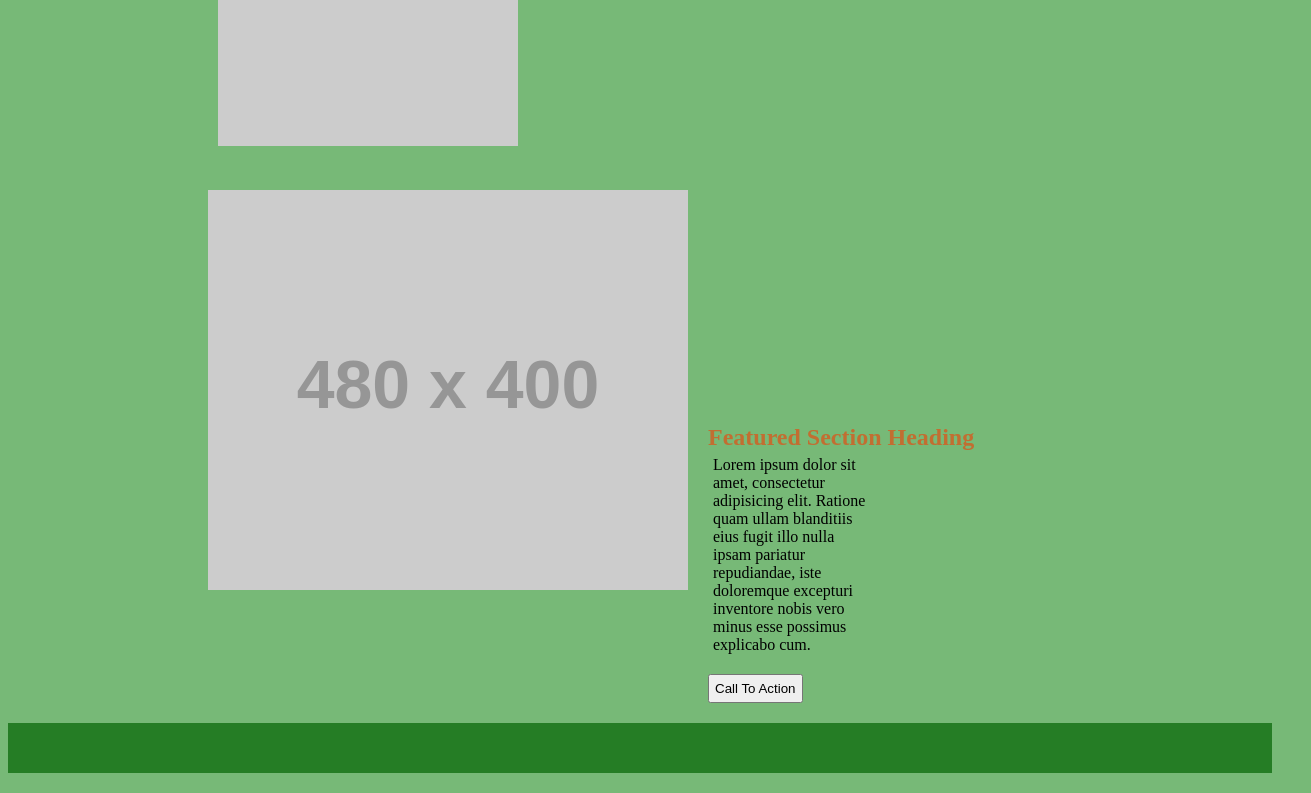
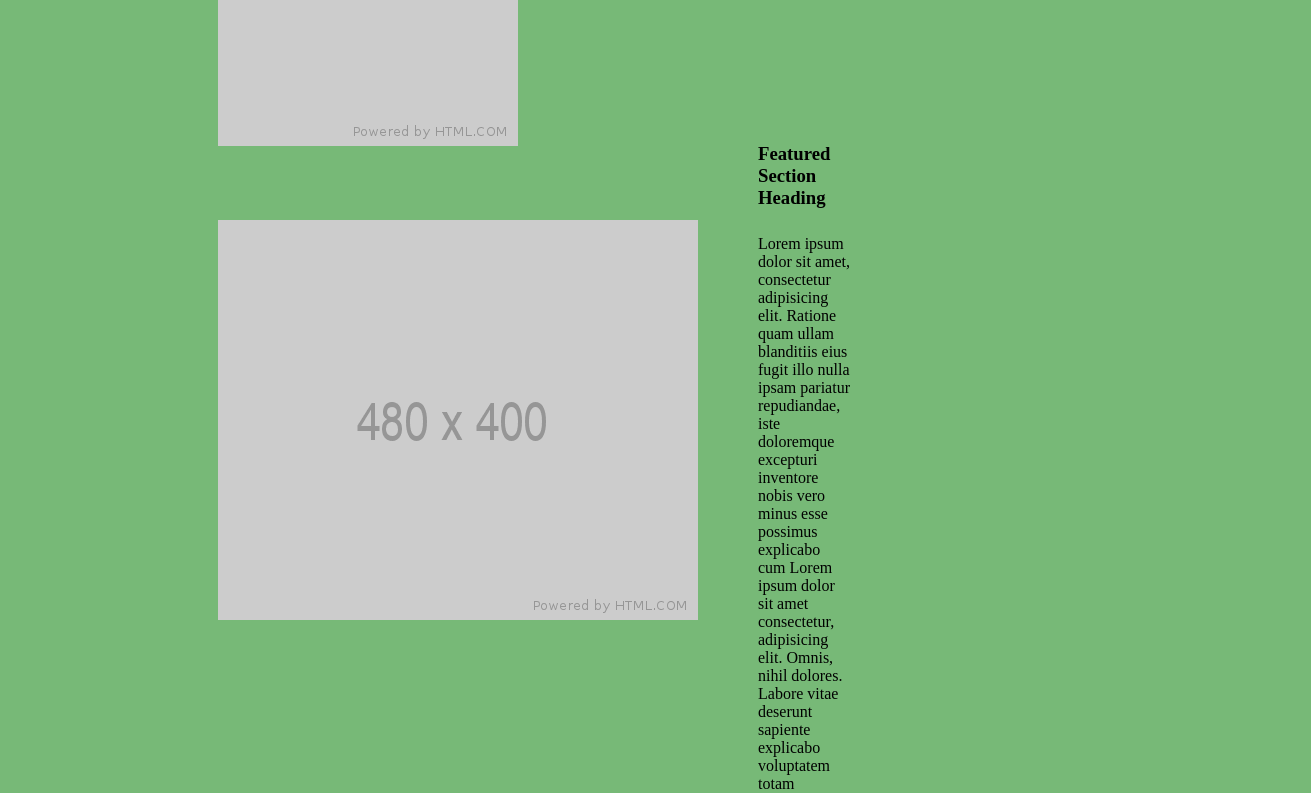
Before and after one commit to duajaradat/wirefame-exercise, a plain HTML site: page index.html in a window 1280 px wide. Shown: the part 1340-2133 px from the top of the page, 1311 px wide, since content can reach past the window. Drawn offline with Linux system fonts and the light colour scheme; placeholder pictures from the web are drawn by us.

Commit message:
edit images

```diff
--- a/CSS/style.css
+++ b/CSS/style.css
@@ -2,6 +2,7 @@
 header{
     background-color: rgba(9, 104, 9, 0.74);
    height: 120px;
+   top: 0%;
 position: sticky;
 }
 
@@ -41,45 +42,44 @@ main section{
     padding-right: 200px;
     padding-left: 200px;
 }
-
-
  main section article  {
  display: inline-block;
  padding: 10px;
  padding-top: 30px;
 
 }
+#img{
+    display: inline-block;
+    margin-left: 210px;
+    margin-top: 60px;
 
-main div img{
-    margin-left: 200px;
-    display:inline-flex;
-    margin-top: 30px;
-    margin-bottom: 30px;
+}
+#paragraph{
+    display: inline-block;
+margin-left: 750px;
+margin-right: 460px;
+margin-top: -500px;
+
+
+}
+#paragraph p{
+    overflow: scroll;
+
+}
+#paragraph h3 {
+    margin-bottom: 10px;
+    display: inline-flex;
+}
+#paragraph button{
+    margin-bottom: 100px;
 
 }
 
- main div  p ,button{
-    margin-left: 700px;
-    margin-top: -250px;
-    padding:5px;
-    margin-bottom: 20px;
 
-}
-main div h3{
- font-size:x-large;
-     color:rgb(194, 110, 49);
-     margin-left: 700px;
-     margin-top: -200px;
-     margin-bottom: 250px;
-}
-main div p {
-    overflow:scroll;
-    margin-right: 400px;
-
-}
 
 footer{
     background-color: rgba(9, 104, 9, 0.74);
      height: 50px;
 
+
 }
--- a/index.html
+++ b/index.html
@@ -13,7 +13,7 @@
 <body>
     <header>
 
-        <img src="https://placehold.it/200x70/ddd" alt="logo">
+        <img src="images/200x70.png" alt="logo">
 
         <nav>
             <ul>
@@ -34,17 +34,17 @@
     </header>
     <main>
         <section>
-            <img src="https://placehold.it/960x450" alt="Hero Image">
+            <img src="images/960x450.png" alt="Hero Image">
         </section>
         <section>
-            <article><img src="https://placehold.it/300x375" alt="sub banner"></article>
-            <article><img src="https://placehold.it/300x375" alt="sub banner"></article>
-            <article><img src="https://placehold.it/300x375" alt="sub banner"></article>
+            <article><img src="images/300x375.png" alt="sub banner"></article>
+            <article><img src="images/300x375.png" alt="sub banner"></article>
+            <article><img src="images/300x375.png" alt="sub banner"></article>
         </section>
-        <div>
-            <img src="https://placehold.it/480x400/ddd%22" alt="featured section banner">
+        <div id="img">
+            <img src="images/480x400.png" alt="featured section banner">
         </div>
-        <div>
+        <div id="paragraph">
             <h3>Featured Section Heading</h3>
             <p>Lorem ipsum dolor sit amet,
                 consectetur adipisicing elit.
@@ -52,7 +52,11 @@
                 nulla ipsam pariatur repudiandae,
                 iste doloremque excepturi inventore nobis
                 vero minus esse possimus
-                explicabo cum.
+                explicabo cum Lorem ipsum dolor sit amet consectetur, adipisicing elit. Omnis, nihil dolores. Labore
+                vitae deserunt sapiente explicabo voluptatem totam necessitatibus, dignissimos dolore ab, in velit
+                inventore, hic nemo facilis odio modi Lorem ipsum dolor, sit amet consectetur adipisicing elit.
+                Asperiores cupiditate provident voluptas enim explicabo vitae? Tenetur placeat reiciendis iste
+                distinctio at maiores consequuntur, dicta enim, ratione ex hic porro quidem!
             </p>
             <button>Call To Action</button>
         </div>
```
Also changed, not shown: images/200x70.png (added), images/300x375.png (added), images/480x400.png (added), images/960x450.png (added).
